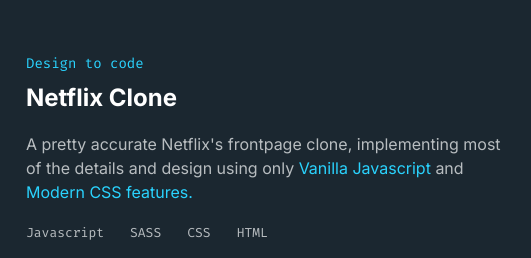
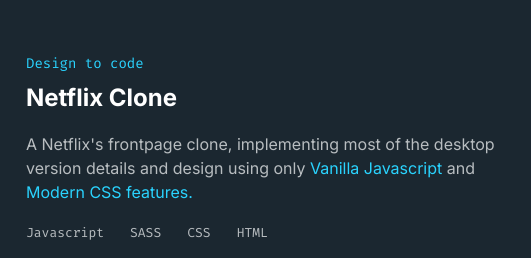
Before and after one commit to thiagorasouza/portfolio, a website: page index.html in a window 1280 px wide. Shown: the part 2800-3058 px from the top of the page, 629-1160 px from the left. Drawn offline with Linux system fonts and the light colour scheme.

Commit message:
refactor: change project description

```diff
--- a/index.html
+++ b/index.html
@@ -436,8 +436,8 @@
                   <div class="project-title">Netflix Clone</div>
                   <div class="project-description">
                     <p class="text-reading">
-                      A pretty accurate Netflix's frontpage clone, implementing
-                      most of the details and design using only
+                      A Netflix's frontpage clone, implementing most of the
+                      desktop version details and design using only
                       <span class="text-blue">Vanilla Javascript</span> and
                       <span class="text-blue">Modern CSS features.</span>
                     </p>
```
